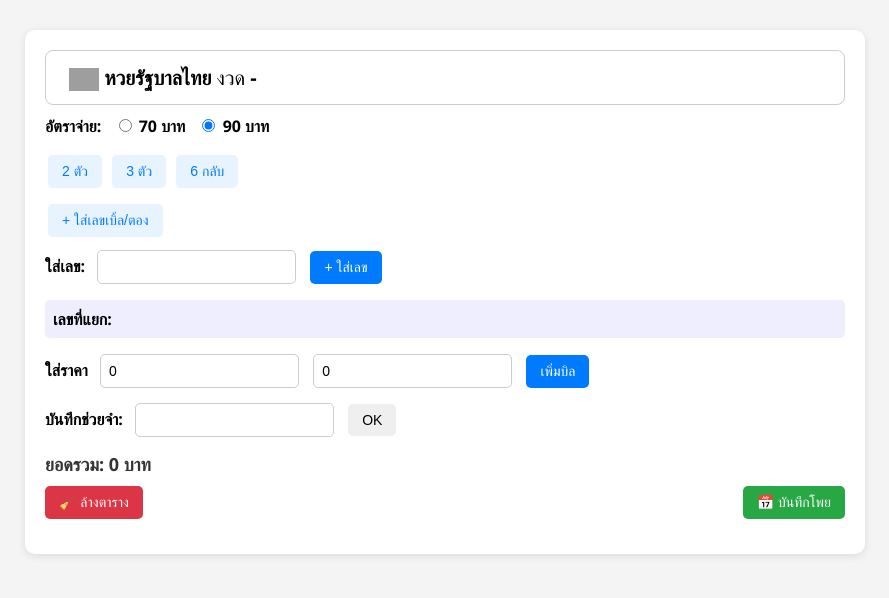
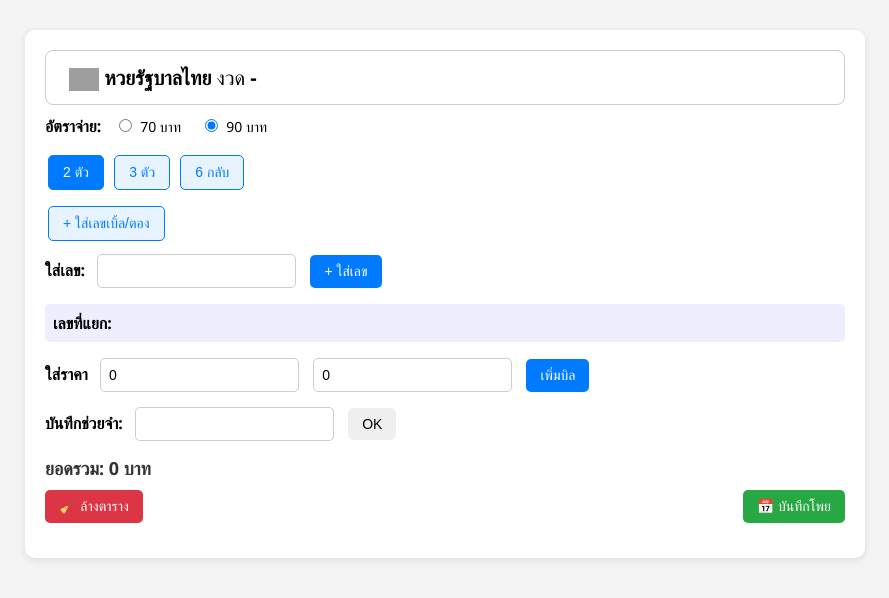
Before and after one commit to Boripath/lotto-flask-app, a Flask app: page / in a window 1280 px wide. Shown: the top 598 px of the page, without its empty margins (195-1084 px from the left). Run offline with Flask 3, Linux system fonts and the light colour scheme; grey boxes are pictures that could not be loaded.

Commit message:
Update style.css

```diff
--- a/static/style.css
+++ b/static/style.css
@@ -44,6 +44,12 @@ button {
     background-color: #e7f3ff;
     color: #007bff;
     margin: 3px;
+    border: 1px solid #007bff;
+}
+
+.btn-type.selected {
+    background-color: #007bff;
+    color: #fff;
 }
 
 .btn-blue {
@@ -101,3 +107,14 @@ button {
     display: flex;
     justify-content: space-between;
 }
+
+/* Radio button style */
+.radio-label {
+    margin-right: 15px;
+    font-weight: normal;
+    font-size: 14px;
+}
+
+input[type="radio"] {
+    margin-right: 5px;
+}
```
